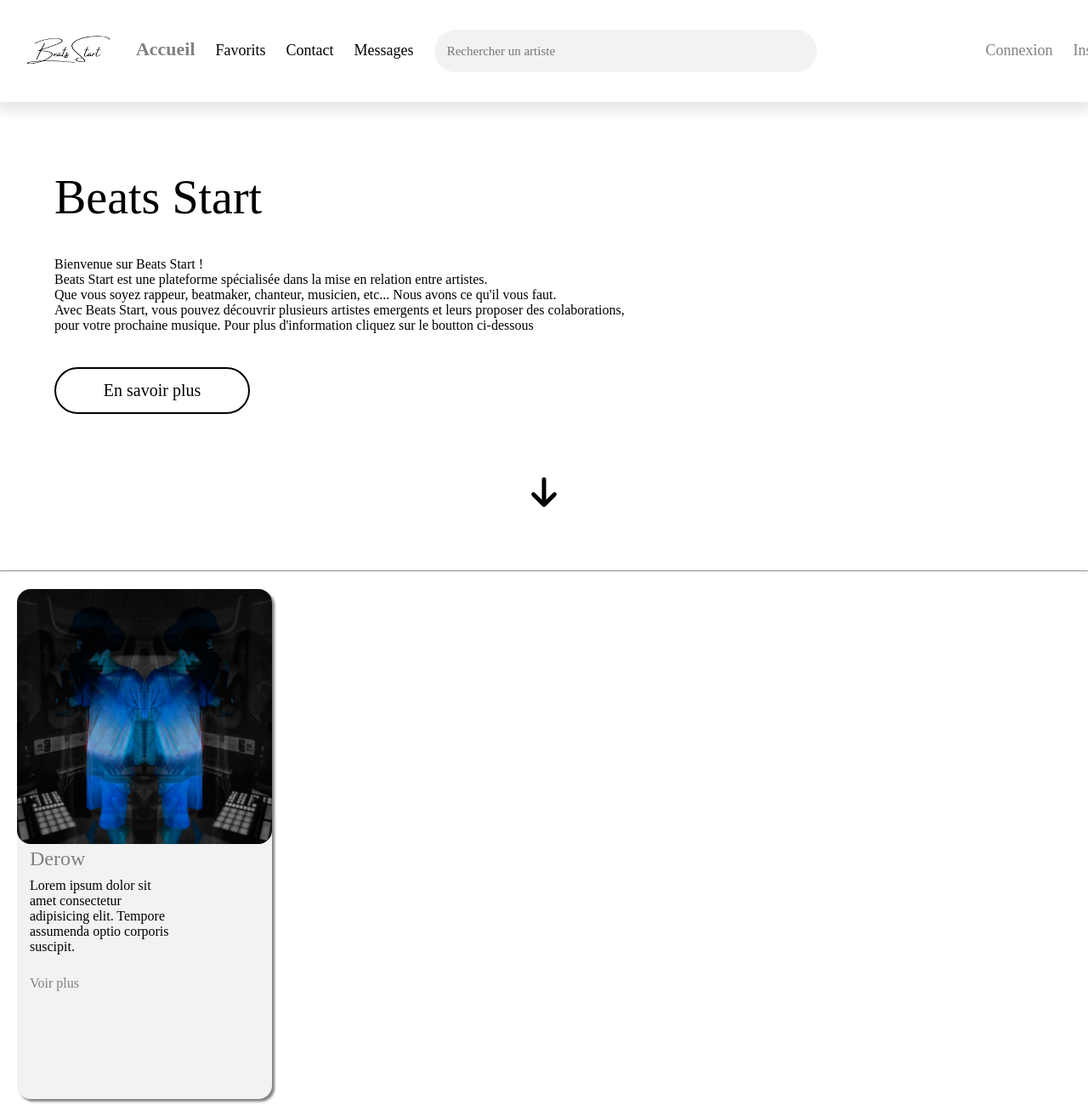
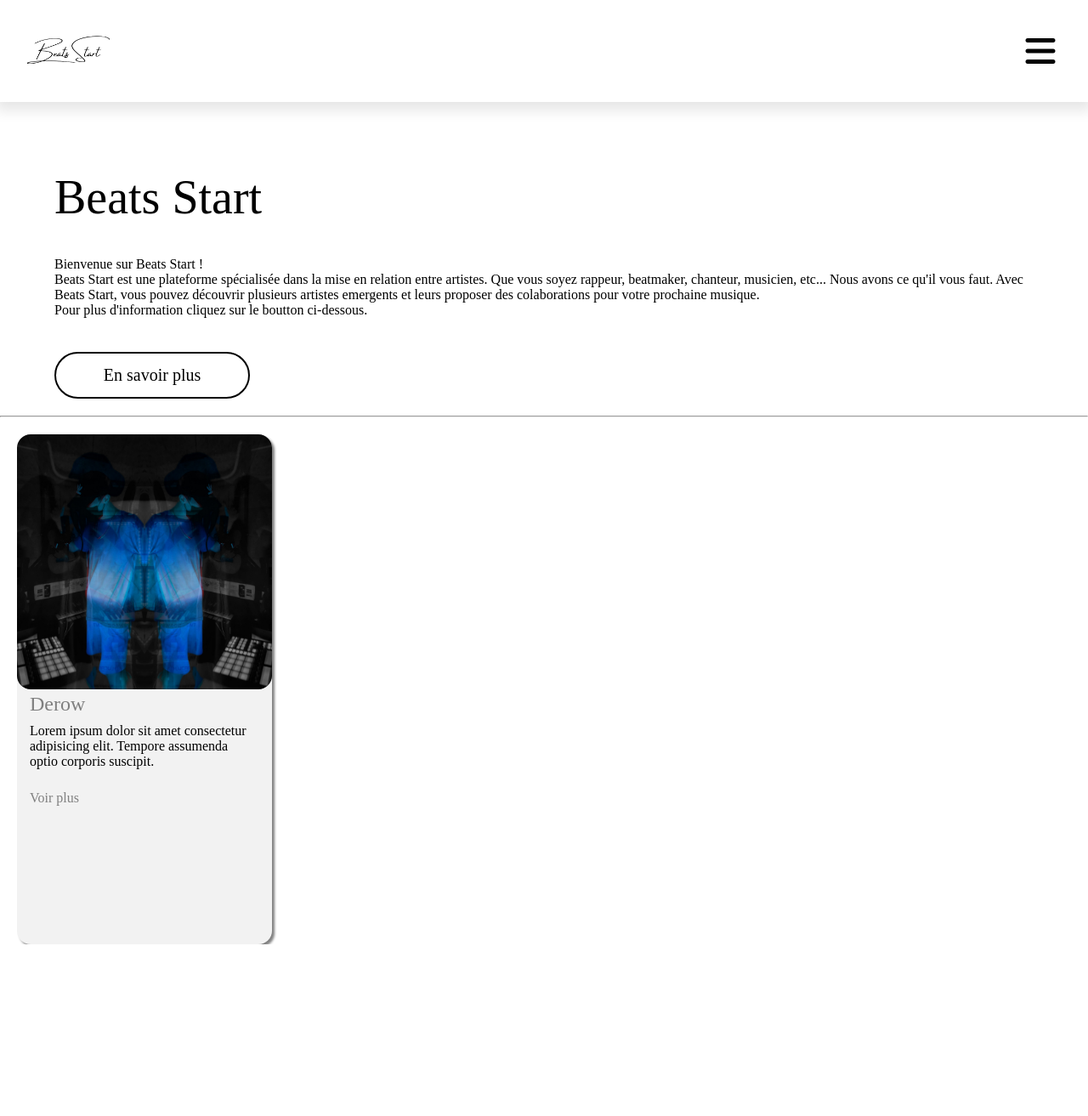
Before and after one commit to laelian-r/beats-start, a PHP site: page / in a window 1280 px wide. Shown: the whole page at 85% size. After the commit the page ends 1111 px from the top, so only its background shows below. Run offline with PHP 8.4, Linux system fonts and the light colour scheme.

Commit message:
Config menu

```diff
--- a/assets/css/style.css
+++ b/assets/css/style.css
@@ -4,13 +4,17 @@
     scroll-behavior: smooth;
     margin: 0;
     padding: 0;
-    box-sizing: 10px;
+    box-sizing: border-box;
     font-family: 'Poppins';
 }
 
 body {
     width: 100wh;
+    height: 100vh;
 }
+
+
+/* MENU */
 
 
 /* HEADER */
@@ -36,6 +40,10 @@
   width: 80px;
   margin-left: 3%;
   top: -5%;
+}
+
+a i {
+  display: none;
 }
 
 nav a {
@@ -102,21 +110,23 @@
     width: 56%;
 }
 
-button {
-    cursor: pointer;
+.btn {
+  display: flex;
+  margin-top: 40px;
   margin-left: 5%;
-    margin-top: 40px;
+  border: 2px solid black;
+  border-radius: 30px;
+  color: black;
   height: 55px;
   width: 230px;
-    border-radius: 30px;
-    background-color: white;
-    border: 2px solid black;
   font-size: 20px;
   font-weight: 500;
   transition: 0.5s;
+  align-items: center;
+  justify-content: center;
 }
 
-button:hover {
+.btn:hover {
   cursor: pointer;
   margin-left: 5%;
   margin-top: 40px;
@@ -219,8 +229,51 @@
 
 /* MOBILE */
 
-@media(max-width: 483px) {
-  /* HEADER */
+@media(max-width: 1490px) {
+  nav a {
+      display: none;
+  }
+
+  .active {
+      display: none;
+  }
+
+  nav a:hover{
+      display: none;
+  }
+
+  nav input {
+      display: none;
+  }
+
+  .logs {
+      display: none;
+  }
+
+  a i {
+    display: flex;
+    font-size: 40px;
+    position: absolute;
+    right: 3%;
+    top: 33%;
+    color: black;
+  }
+
+  p {
+    width: 90%;
+  }
+
+  hr {
+    display: flex;
+    margin-top: 20px;
+  }
+
+  .descente {
+    display: none;
+  }
+}
+
+/* @media(max-width: 483px) {
 
 .header {
   position: fixed;
@@ -283,4 +336,4 @@
 .logs {
   display: none;
 }
-}
+} */
--- a/index.html
+++ b/index.html
@@ -6,10 +6,22 @@
     <title>Beats Start</title>
     <meta name="description" content="description">
     <link rel="stylesheet" href="./assets/css/style.css">
+
+    <!-- FONT AWESOME -->
+    <link
+      rel="stylesheet"
+      href="https://cdnjs.cloudflare.com/ajax/libs/font-awesome/6.4.0/css/all.min.css"
+      integrity="sha512-iecdLmaskl7CVkqkXNQ/ZH/XLlvWZOJyj7Yy7tcenmpD1ypASozpmT/E0iPtmFIB46ZmdtAc9eNBvH0H/ZpiBw=="
+      crossorigin="anonymous" referrerpolicy="no-referrer"
+    />
 </head>
 <body>
+    <div id="menu" class="menu"></div>
+
     <header class="header">
+
         <a href="#" class="logo"><img src="./assets/img/signature.png" height="130px" alt="logo"></a>
+
         <nav>
             <ul>
                 <a href="#" class="active">Accueil</a>
@@ -23,20 +35,26 @@
                 <a href="#" class="logs">Inscription</a>
             </ul>
         </nav>
+
+        <a href=""><i class="fa-solid fa-bars"></i></a>
+
     </header>
 
     <main>
-        <h1>Beats Start</h1>
+        <hgroup>
+          <h1>Beats Start</h1>
 
-        <p>
-            Bienvenue sur Beats Start !<br />
-            Beats Start est une plateforme spécialisée dans la mise en relation entre artistes.<br />
-            Que vous soyez rappeur, beatmaker, chanteur, musicien, etc... Nous avons ce qu'il vous faut.<br />
-            Avec Beats Start, vous pouvez découvrir plusieurs artistes emergents et leurs proposer des colaborations,<br />
-            pour votre prochaine musique. Pour plus d'information cliquez sur le boutton ci-dessous
-        </p>
+          <p>
+              Bienvenue sur Beats Start !<br />
+              Beats Start est une plateforme spécialisée dans la mise en relation entre artistes.
+              Que vous soyez rappeur, beatmaker, chanteur, musicien, etc... Nous avons ce qu'il vous faut.
+              Avec Beats Start, vous pouvez découvrir plusieurs artistes emergents et leurs proposer des colaborations
+              pour votre prochaine musique. <br>
+              Pour plus d'information cliquez sur le boutton ci-dessous.
+          </p>
+        </hgroup>
 
-        <a href="#"><button>En savoir plus</button></a>
+        <a href="#" class="btn">En savoir plus</a>
 
         <a href="#cards" class="descente">
             <img src="./assets/icons/arrow-down-solid.svg" alt="cartes">
@@ -83,5 +101,7 @@
 
     <footer>
     </footer>
+
+    <script src="./main.js"></script>
 </body>
 </html>
--- /dev/null
+++ b/main.js
@@ -0,0 +1,10 @@
+let menu = document.querySelector("#menu");
+
+function functionMenu() {
+    alert("Hello");
+    alert(menu.value);
+}
+
+menu.addEventListener('click', ()=> {
+    alert("Hello, world!")
+});
```
Lines whose indentation alone changed are shown as unchanged.
